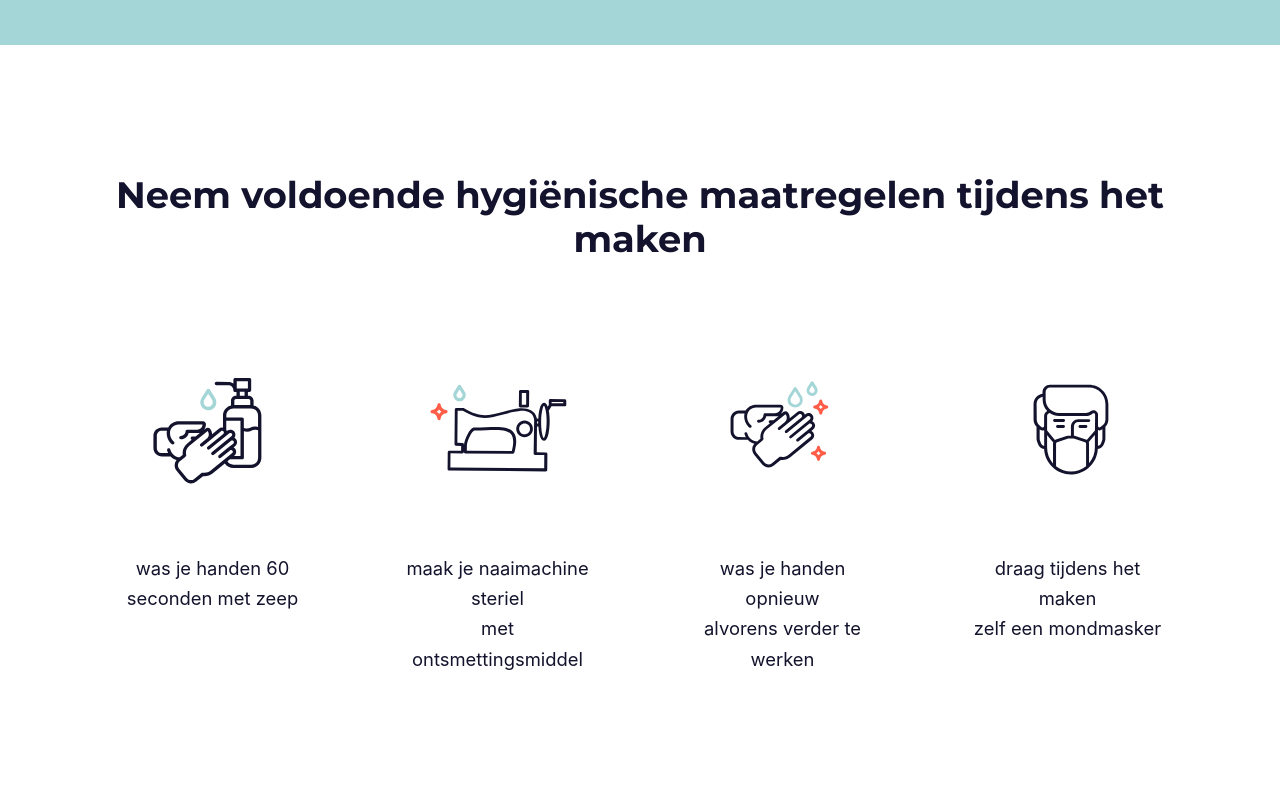
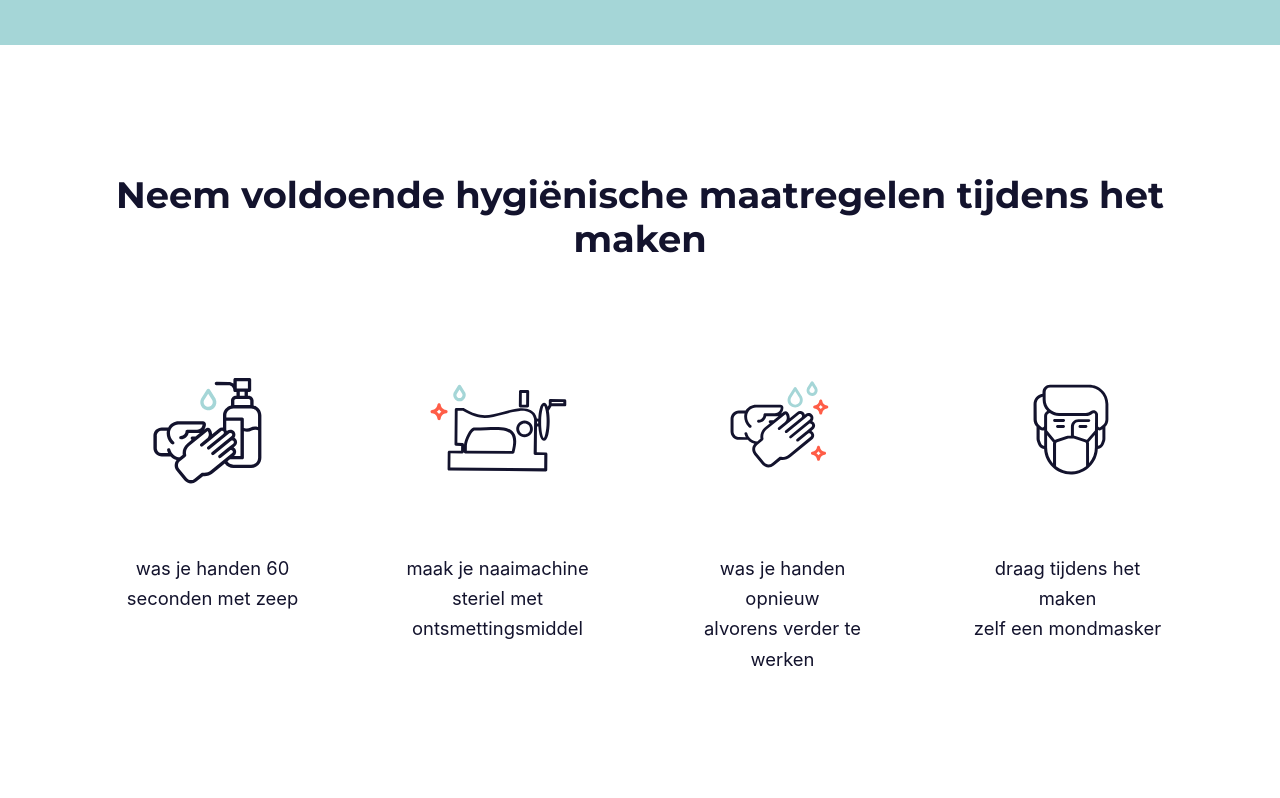
Before and after one commit to MakeInBelgium/naaiactie, a website: page index_nl.html in a window 1280 px wide. Shown: the part 4571-5369 px from the top of the page. Drawn offline with Linux system fonts and the light colour scheme.

Commit message:
Louter cosmetisch

```diff
--- a/index_nl.html
+++ b/index_nl.html
@@ -316,7 +316,7 @@
                   class="img-fluid rounded-circle" alt="naaimachine steriel" />
               </figure>
               <p>
-                maak je naaimachine steriel<br>
+                maak je naaimachine steriel
                 met ontsmettingsmiddel
               </p>
             </article>
```
